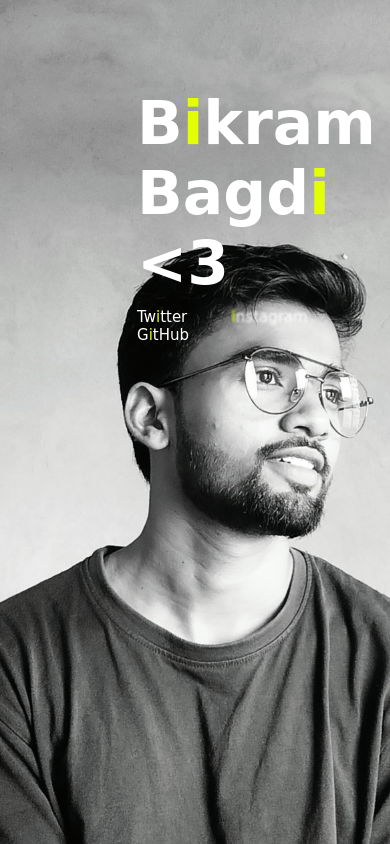
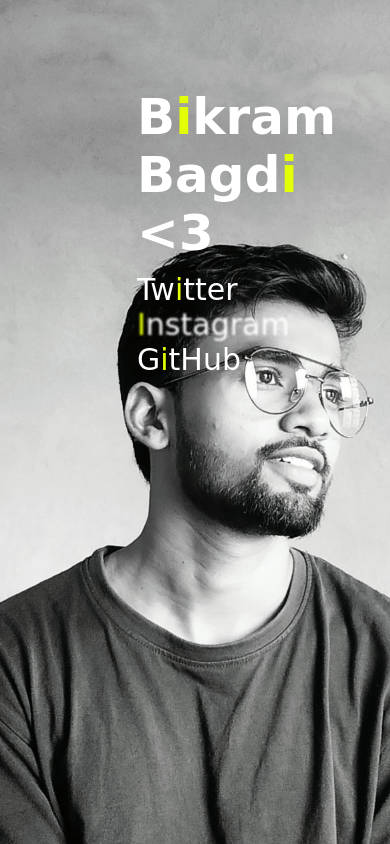
Before and after one commit to Bikram8538/mysocials, a plain HTML site: page index.html in a window 390 px wide. Drawn offline with Linux system fonts and the light colour scheme.

Commit message:
Update stylesheet.css

```diff
--- a/stylesheet.css
+++ b/stylesheet.css
@@ -15,7 +15,7 @@ a {
     font-family: "Sacramento", cursive;
     margin: 10px 20px;
     text-decoration: none;
-    font-size: 15px;
+    font-size: 30px;
 }
 h1 {
     font-family: "Sacramento", cursive;
@@ -78,11 +78,5 @@ a:hover {
         padding-top: 20%;
         padding-left: 30%;
     }
-h1 {
-    font-family: "Sacramento", cursive;
-    color: #ffffff;
-    margin: 10px 20px;
-    font-size: 60px;
-}
 
 }
```
